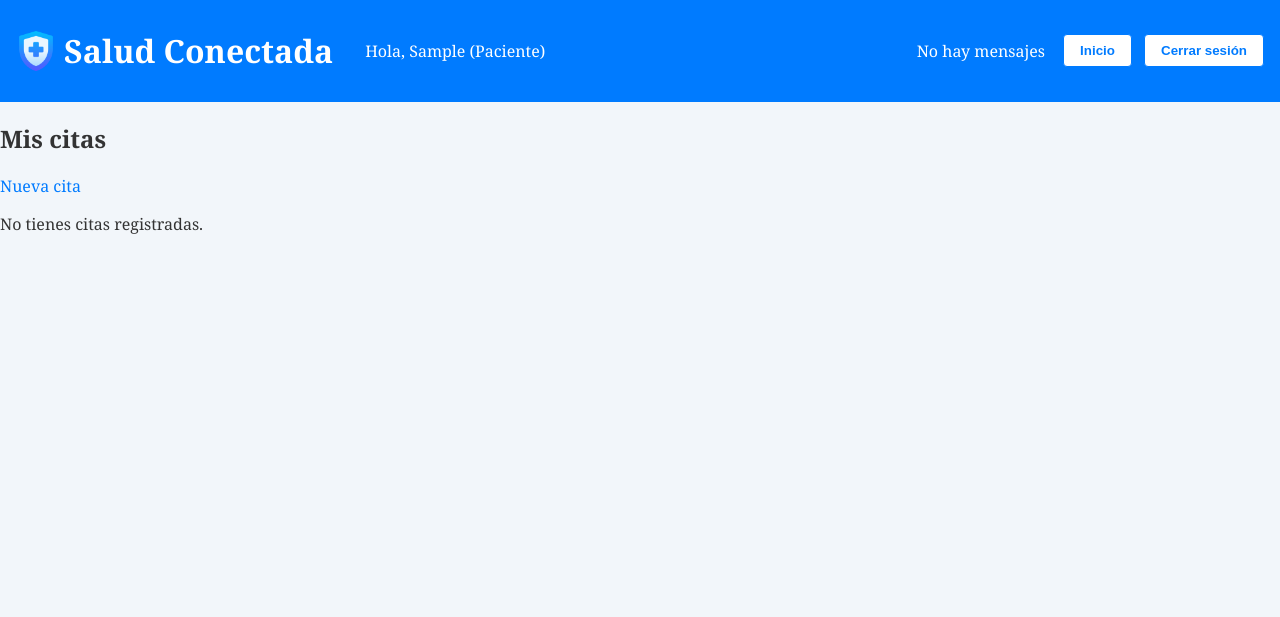
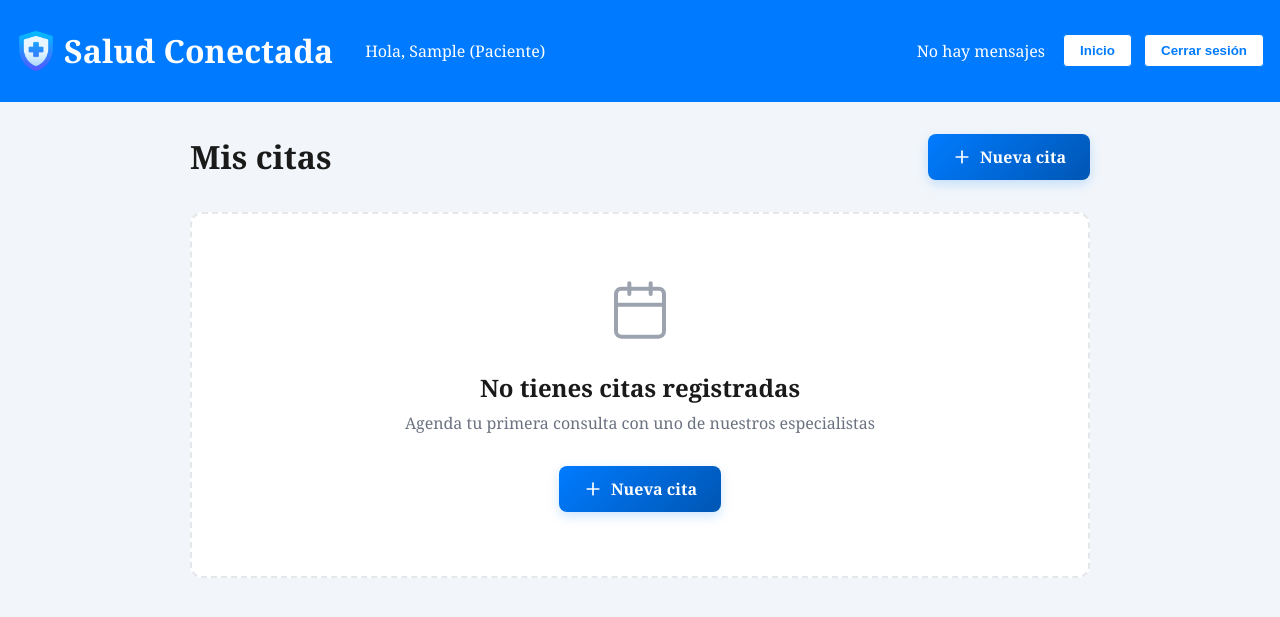
Before and after one commit to jaco8ar/SaludConectada, a Django app: page /paciente/citas/ in a window 1280 px wide. Shown: the top 617 px of the page. Run offline with Django 5.2, Linux system fonts and the light colour scheme; the visitor is signed in with stand-in values (Sample User, id 1); data comes from the database, SQL or seed files in the repository; data that the repository does not hold is empty.

Commit message:
add: estilos para citas de paciente

```diff
--- /dev/null
+++ b/static/styles/scheduling/patient_appointments.css
@@ -0,0 +1,252 @@
+.appointments-container {
+  max-width: 900px;
+  margin: 0 auto;
+  padding: 2rem 1rem;
+}
+
+.appointments-header {
+  display: flex;
+  justify-content: space-between;
+  align-items: center;
+  margin-bottom: 2rem;
+  flex-wrap: wrap;
+  gap: 1rem;
+}
+
+.appointments-header h1 {
+  font-size: 2rem;
+  font-weight: 700;
+  color: #1a1a1a;
+  margin: 0;
+}
+
+.btn-new-appointment {
+  display: inline-flex;
+  align-items: center;
+  gap: 0.5rem;
+  background: linear-gradient(135deg, #007bff 0%, #0056b3 100%);
+  color: white;
+  padding: 0.75rem 1.5rem;
+  border-radius: 8px;
+  text-decoration: none;
+  font-weight: 600;
+  transition: all 0.3s ease;
+  box-shadow: 0 4px 12px rgba(0, 123, 255, 0.2);
+}
+
+.btn-new-appointment:hover {
+  transform: translateY(-2px);
+  box-shadow: 0 6px 20px rgba(0, 123, 255, 0.3);
+}
+
+.appointments-list {
+  display: flex;
+  flex-direction: column;
+  gap: 1rem;
+}
+
+.appointment-card {
+  background: white;
+  border-radius: 12px;
+  padding: 1.5rem;
+  border: 1px solid #e5e7eb;
+  transition: all 0.3s ease;
+}
+
+.appointment-card:hover {
+  box-shadow: 0 4px 16px rgba(0, 0, 0, 0.08);
+  transform: translateY(-2px);
+}
+
+.appointment-card.canceled {
+  opacity: 0.6;
+  background: #f9fafb;
+}
+
+.appointment-main {
+  margin-bottom: 1rem;
+}
+
+.appointment-info {
+  display: flex;
+  justify-content: space-between;
+  align-items: flex-start;
+  gap: 1rem;
+  flex-wrap: wrap;
+}
+
+.doctor-info {
+  display: flex;
+  align-items: flex-start;
+  gap: 1rem;
+  flex: 1;
+}
+
+.doctor-avatar {
+  width: 48px;
+  height: 48px;
+  border-radius: 50%;
+  background: linear-gradient(135deg, #e3f2fd 0%, #bbdefb 100%);
+  display: flex;
+  align-items: center;
+  justify-content: center;
+  flex-shrink: 0;
+}
+
+.doctor-avatar svg {
+  color: #007bff;
+}
+
+.doctor-details h3 {
+  font-size: 1.125rem;
+  font-weight: 600;
+  color: #1a1a1a;
+  margin: 0 0 0.5rem 0;
+}
+
+.appointment-datetime {
+  display: flex;
+  align-items: center;
+  gap: 0.5rem;
+  color: #6b7280;
+  font-size: 0.875rem;
+  margin: 0;
+}
+
+.appointment-datetime svg {
+  flex-shrink: 0;
+}
+
+.appointment-status {
+  display: flex;
+  align-items: flex-start;
+}
+
+.status-badge {
+  padding: 0.375rem 0.875rem;
+  border-radius: 20px;
+  font-size: 0.875rem;
+  font-weight: 600;
+  white-space: nowrap;
+}
+
+.status-badge.status-scheduled,
+.status-badge.status-pending {
+  background: #e3f2fd;
+  color: #1976d2;
+}
+
+.status-badge.status-confirmed {
+  background: #e8f5e9;
+  color: #2e7d32;
+}
+
+.status-badge.status-completed {
+  background: #f3e5f5;
+  color: #7b1fa2;
+}
+
+.status-badge.status-canceled {
+  background: #ffebee;
+  color: #c62828;
+}
+
+.appointment-actions {
+  display: flex;
+  gap: 0.75rem;
+  flex-wrap: wrap;
+  padding-top: 1rem;
+  border-top: 1px solid #f3f4f6;
+}
+
+.btn-action {
+  display: inline-flex;
+  align-items: center;
+  gap: 0.5rem;
+  padding: 0.625rem 1.25rem;
+  border-radius: 8px;
+  font-size: 0.9375rem;
+  font-weight: 600;
+  text-decoration: none;
+  transition: all 0.3s ease;
+  border: none;
+  cursor: pointer;
+}
+
+.btn-primary {
+  background: linear-gradient(135deg, #007bff 0%, #0056b3 100%);
+  color: white;
+}
+
+.btn-primary:hover {
+  transform: translateY(-1px);
+  box-shadow: 0 4px 12px rgba(0, 123, 255, 0.3);
+}
+
+.btn-secondary {
+  background: white;
+  color: #dc3545;
+  border: 1px solid #dc3545;
+}
+
+.btn-secondary:hover {
+  background: #dc3545;
+  color: white;
+  transform: translateY(-1px);
+}
+
+.appointment-canceled-text {
+  color: #9ca3af;
+  font-style: italic;
+  font-size: 0.9375rem;
+}
+
+.empty-state {
+  text-align: center;
+  padding: 4rem 2rem;
+  background: white;
+  border-radius: 12px;
+  border: 2px dashed #e5e7eb;
+}
+
+.empty-state-icon {
+  margin: 0 auto 1.5rem;
+  color: #9ca3af;
+}
+
+.empty-state h2 {
+  font-size: 1.5rem;
+  font-weight: 600;
+  color: #1a1a1a;
+  margin: 0 0 0.5rem 0;
+}
+
+.empty-state p {
+  color: #6b7280;
+  margin: 0 0 2rem 0;
+  font-size: 1rem;
+}
+
+@media (max-width: 640px) {
+  .appointments-header {
+    flex-direction: column;
+    align-items: stretch;
+  }
+
+  .btn-new-appointment {
+    justify-content: center;
+  }
+
+  .appointment-info {
+    flex-direction: column;
+  }
+
+  .appointment-actions {
+    flex-direction: column;
+  }
+
+  .btn-action {
+    width: 100%;
+    justify-content: center;
+  }
+}
--- a/templates/scheduling/patient_appointments.html
+++ b/templates/scheduling/patient_appointments.html
@@ -1,46 +1,99 @@
 {% extends "base.html" %}
+{% load static %}
 
 {% block content %}
-  <h2>Mis citas</h2>
+<link rel="stylesheet" href="/static/styles/scheduling/patient_appointments.css">
 
-  <p>
-    <a href="{% url 'scheduling:new_appointment_step1' %}">Nueva cita</a>
-  </p>
+<div class="appointments-container">
+  <div class="appointments-header">
+    <h1>Mis citas</h1>
+    <a href="{% url 'scheduling:new_appointment_step1' %}" class="btn-new-appointment">
+      <svg xmlns="http://www.w3.org/2000/svg" width="20" height="20" viewBox="0 0 24 24" fill="none" stroke="currentColor" stroke-width="2" stroke-linecap="round" stroke-linejoin="round">
+        <line x1="12" y1="5" x2="12" y2="19"></line>
+        <line x1="5" y1="12" x2="19" y2="12"></line>
+      </svg>
+      Nueva cita
+    </a>
+  </div>
 
   {% if appointments %}
-    <table border="1" cellpadding="4">
-      <tr>
-        <th>Médico</th>
-        <th>Fecha y hora</th>
-        <th>Estado</th>
-        <th>Acciones</th>
-      </tr>
+    <div class="appointments-list">
       {% for appt in appointments %}
-        <tr>
-          <td>{{ appt.doctor }}</td>
-          <td>{{ appt.scheduled_datetime }}</td>
-          <td>{{ appt.get_status_display }}</td>
-          <td>
+        <div class="appointment-card {% if appt.status == 'CANCELED' %}canceled{% endif %}">
+          <div class="appointment-main">
+            <div class="appointment-info">
+              <div class="doctor-info">
+                <div class="doctor-avatar">
+                  <svg xmlns="http://www.w3.org/2000/svg" width="24" height="24" viewBox="0 0 24 24" fill="none" stroke="currentColor" stroke-width="2" stroke-linecap="round" stroke-linejoin="round">
+                    <path d="M20 21v-2a4 4 0 0 0-4-4H8a4 4 0 0 0-4 4v2"></path>
+                    <circle cx="12" cy="7" r="4"></circle>
+                  </svg>
+                </div>
+                <div class="doctor-details">
+                  <h3>{{ appt.doctor }}</h3>
+                  <p class="appointment-datetime">
+                    <svg xmlns="http://www.w3.org/2000/svg" width="16" height="16" viewBox="0 0 24 24" fill="none" stroke="currentColor" stroke-width="2" stroke-linecap="round" stroke-linejoin="round">
+                      <rect x="3" y="4" width="18" height="18" rx="2" ry="2"></rect>
+                      <line x1="16" y1="2" x2="16" y2="6"></line>
+                      <line x1="8" y1="2" x2="8" y2="6"></line>
+                      <line x1="3" y1="10" x2="21" y2="10"></line>
+                    </svg>
+                    {{ appt.scheduled_datetime }}
+                  </p>
+                </div>
+              </div>
+
+              <div class="appointment-status">
+                <span class="status-badge status-{{ appt.status|lower }}">
+                  {{ appt.get_status_display }}
+                </span>
+              </div>
+            </div>
+          </div>
+
+          <div class="appointment-actions">
             {% if appt.status != "CANCELED" %}
-              <a href="{% url 'scheduling:cancel_appointment' appt.pk %}">Cancelar</a> |
-              <a href="{% url 'clinical:video_call' appt.pk %}">Videollamada</a>
+              <a href="{% url 'clinical:video_call' appt.pk %}" class="btn-action btn-primary">
+                <svg xmlns="http://www.w3.org/2000/svg" width="18" height="18" viewBox="0 0 24 24" fill="none" stroke="currentColor" stroke-width="2" stroke-linecap="round" stroke-linejoin="round">
+                  <polygon points="23 7 16 12 23 17 23 7"></polygon>
+                  <rect x="1" y="5" width="15" height="14" rx="2" ry="2"></rect>
+                </svg>
+                Videollamada
+              </a>
+              <a href="{% url 'scheduling:cancel_appointment' appt.pk %}" class="btn-action btn-secondary">
+                <svg xmlns="http://www.w3.org/2000/svg" width="18" height="18" viewBox="0 0 24 24" fill="none" stroke="currentColor" stroke-width="2" stroke-linecap="round" stroke-linejoin="round">
+                  <line x1="18" y1="6" x2="6" y2="18"></line>
+                  <line x1="6" y1="6" x2="18" y2="18"></line>
+                </svg>
+                Cancelar
+              </a>
             {% else %}
-              -
+              <span class="appointment-canceled-text">Cita cancelada</span>
             {% endif %}
-          </td>
-          <!-- <td>
-            {% if appt.video_call_url and appt.status != appt.Status.CANCELED and appt.scheduled_datetime >= now %}
-                <a href="{% url 'scheduling:appointment_video_call' appt.id %}">
-                Unirse a videollamada
-                </a>
-            {% else %}
-                <em>Videollamada no disponible</em>
-            {% endif %}
-          </td> -->
-        </tr>
+          </div>
+        </div>
       {% endfor %}
-    </table>
+    </div>
   {% else %}
-    <p>No tienes citas registradas.</p>
+    <div class="empty-state">
+      <div class="empty-state-icon">
+        <svg xmlns="http://www.w3.org/2000/svg" width="64" height="64" viewBox="0 0 24 24" fill="none" stroke="currentColor" stroke-width="1.5" stroke-linecap="round" stroke-linejoin="round">
+          <rect x="3" y="4" width="18" height="18" rx="2" ry="2"></rect>
+          <line x1="16" y1="2" x2="16" y2="6"></line>
+          <line x1="8" y1="2" x2="8" y2="6"></line>
+          <line x1="3" y1="10" x2="21" y2="10"></line>
+        </svg>
+      </div>
+      <h2>No tienes citas registradas</h2>
+      <p>Agenda tu primera consulta con uno de nuestros especialistas</p>
+      <a href="{% url 'scheduling:new_appointment_step1' %}" class="btn-new-appointment">
+        <svg xmlns="http://www.w3.org/2000/svg" width="20" height="20" viewBox="0 0 24 24" fill="none" stroke="currentColor" stroke-width="2" stroke-linecap="round" stroke-linejoin="round">
+          <line x1="12" y1="5" x2="12" y2="19"></line>
+          <line x1="5" y1="12" x2="19" y2="12"></line>
+        </svg>
+        Nueva cita
+      </a>
+    </div>
   {% endif %}
+</div>
 {% endblock %}
```
